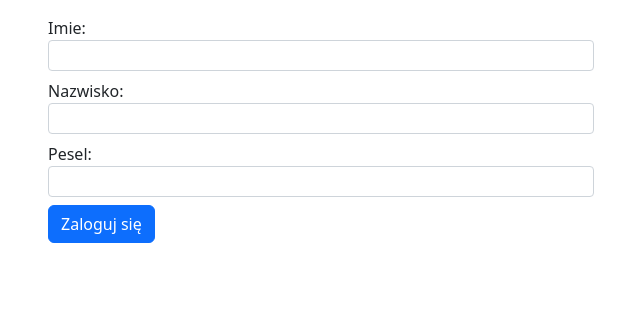
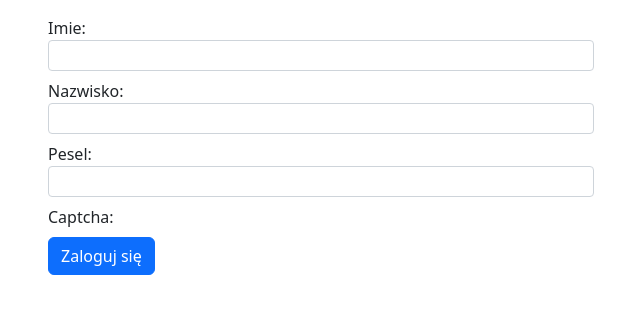
Before and after one commit to piotrsz1234/Elections, a Django app: page /login/ in a window 1280 px wide. Shown: the part 56-370 px from the top of the page, without its empty margins (604-1244 px from the left). Run offline with Django 4.2, Linux system fonts and the light colour scheme; some libraries are stand-ins or nearby versions.

Commit message:
add captcha

```diff
--- a/mainapp/settings.py
+++ b/mainapp/settings.py
@@ -38,6 +38,7 @@
     'django.contrib.sessions',
     'django.contrib.messages',
     'django.contrib.staticfiles',
+    'captcha',
 ]
 
 MIDDLEWARE = [
--- a/mainapp/urls.py
+++ b/mainapp/urls.py
@@ -11,4 +11,5 @@
     path('', home, name='home'),
     path('login/', login, name='login'),
     path('logout/', logout, name='logout'),
+    path('captcha/', include('captcha.urls')),
 ] + static(settings.STATIC_URL, document_root=settings.STATIC_ROOT)
--- a/wybory/forms.py
+++ b/wybory/forms.py
@@ -1,4 +1,5 @@
 from django import forms
+from captcha.fields import CaptchaField
 
 from .models import Osoba
 
@@ -22,6 +23,7 @@
     imie = forms.CharField(max_length=20)
     nazwisko = forms.CharField(max_length=50)
     pesel = forms.CharField(max_length=11)
+    captcha = CaptchaField()
 
     def clean_pesel(self):
         pesel = self.cleaned_data['pesel']
--- a/wybory/templates/login.html
+++ b/wybory/templates/login.html
@@ -51,6 +51,22 @@
             </div>
         </div>
 
+    <div class="row mt-2">
+            <div class="col-6 offset-6">
+                <div class="form-group">
+                    {% if form.captcha.errors %}
+                        <ul>
+                            {% for error in form.captcha.errors %}
+                                <li><strong>{{ error|escape }}</strong></li>
+                            {% endfor %}
+                        </ul>
+                    {% endif %}
+                    {{ form.captcha.label_tag }}
+                    {{ form.captcha }}
+                </div>
+            </div>
+        </div>
+
         <div class="row mt-2">
             <div class="col-6 offset-6">
                 <input type="submit" class="btn btn-primary" value="Zaloguj się">
```
Also changed, not shown: wybory/views.py (+4 -3 lines).
